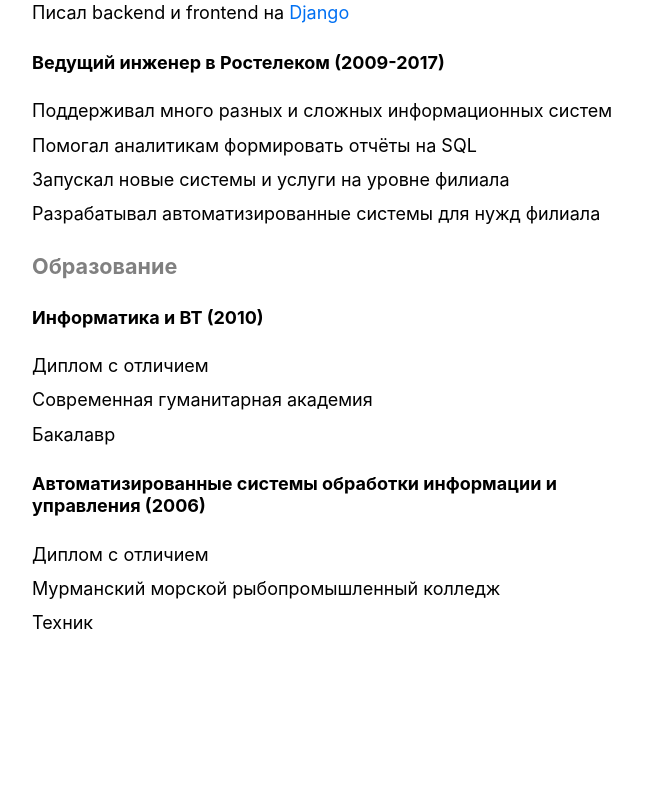
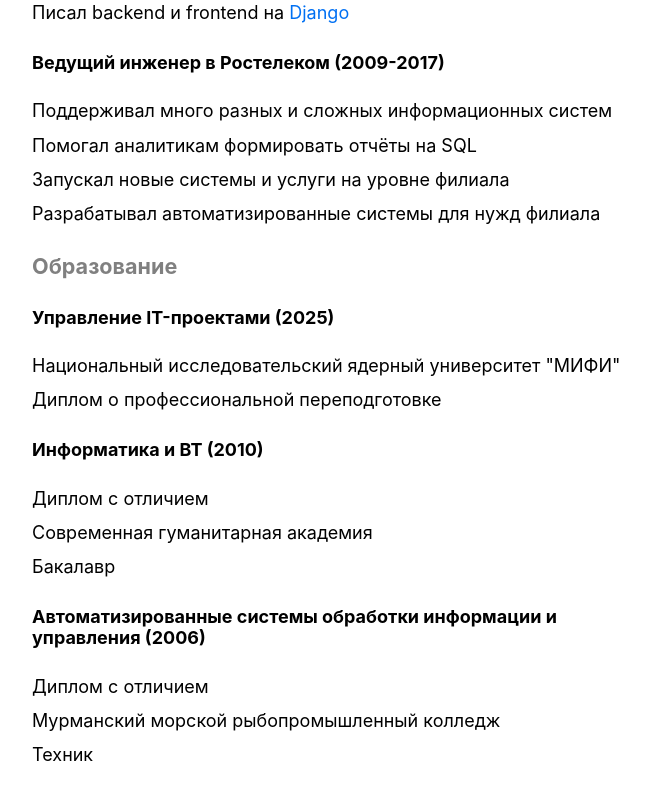
Before and after one commit to devalv/website, a Next.js app: page / in a window 1280 px wide. Shown: the part 1361-2161 px from the top of the page, without its empty margins (302-952 px from the left). Before the commit the page ends 2107 px from the top, so only its background shows below. Built offline with nearby package versions, Linux system fonts and the light colour scheme.

Commit message:
данные о новом дипломе

```diff
--- a/pages/index.js
+++ b/pages/index.js
@@ -71,6 +71,13 @@ export default function Home() {
         <div>
           <h3 className={utilStyles.headingMd}>Образование</h3>
           <div>
+            <h4 className={utilStyles.headingSm}>Управление IT-проектами (2025)</h4>
+            <ul className={utilStyles.list}>
+              <li className={utilStyles.listItem}>Национальный исследовательский ядерный университет "МИФИ"</li>
+              <li className={utilStyles.listItem}>Диплом о профессиональной переподготовке</li>
+            </ul>
+          </div>
+          <div>
             <h4 className={utilStyles.headingSm}>Информатика и ВТ (2010)</h4>
             <ul className={utilStyles.list}>
               <li className={utilStyles.listItem}>Диплом с отличием</li>
```
